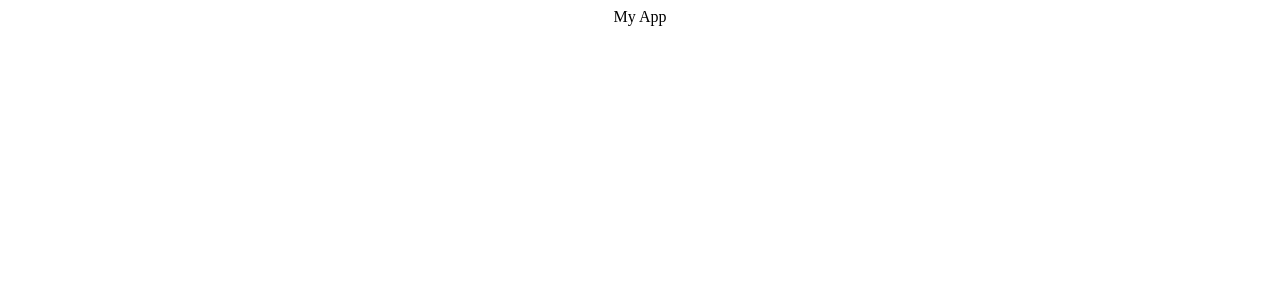
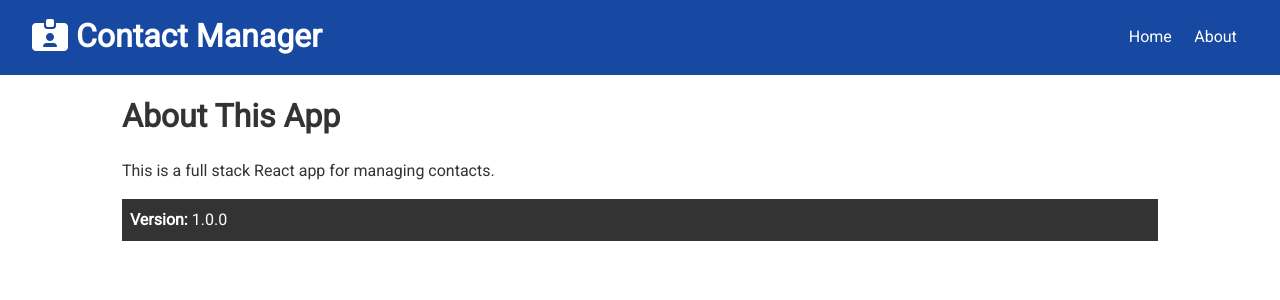
Before and after one commit to jstone18/contact-keeper-app, a React (Create React App) app in the folder client/: page /about in a window 1280 px wide. Shown: the top 300 px of the page. Built offline with nearby package versions, Linux system fonts and the light colour scheme.

Commit message:
Create Navbar component, Home & About pages

```diff
--- a/client/src/App.css
+++ b/client/src/App.css
@@ -1,38 +1,447 @@
-.App {
-  text-align: center;
+@import url("https://fonts.googleapis.com/css?family=Roboto");
+
+/* Global Styles */
+:root {
+	--primary-color: #003699;
+	--dark-color: #333333;
+	--light-color: #f4f4f4;
+	--danger-color: #dc3545;
+	--success-color: #28a745;
 }
 
-.App-logo {
-  height: 40vmin;
-  pointer-events: none;
+* {
+	box-sizing: border-box;
+	margin: 0;
+	padding: 0;
 }
 
-@media (prefers-reduced-motion: no-preference) {
-  .App-logo {
-    animation: App-logo-spin infinite 20s linear;
-  }
+body {
+	font-family: "Roboto", sans-serif;
+	font-size: 1rem;
+	line-height: 1.6;
+	background-color: #fff;
+	color: #333;
 }
 
-.App-header {
-  background-color: #282c34;
-  min-height: 100vh;
-  display: flex;
-  flex-direction: column;
-  align-items: center;
-  justify-content: center;
-  font-size: calc(10px + 2vmin);
-  color: white;
+a {
+	color: var(--primary-color);
+	text-decoration: none;
 }
 
-.App-link {
-  color: #61dafb;
+a:hover {
+	color: #666;
 }
 
-@keyframes App-logo-spin {
-  from {
-    transform: rotate(0deg);
-  }
-  to {
-    transform: rotate(360deg);
-  }
+ul {
+	list-style: none;
 }
+
+img {
+	width: 100%;
+}
+
+/* Utilities */
+.container {
+	max-width: 1100px;
+	margin: auto;
+	overflow: hidden;
+	padding: 0 2rem;
+}
+
+/* Text Styles*/
+.x-large {
+	font-size: 4rem;
+	line-height: 1.2;
+	margin-bottom: 1rem;
+}
+
+.large {
+	font-size: 3rem;
+	line-height: 1.2;
+	margin-bottom: 1rem;
+}
+
+.lead {
+	font-size: 1.5rem;
+	margin-bottom: 1rem;
+}
+
+.text-center {
+	text-align: center;
+}
+
+.text-primary {
+	color: var(--primary-color);
+}
+
+.text-dark {
+	color: var(--dark-color);
+}
+
+.text-center {
+	text-align: center;
+}
+
+.text-right {
+	text-align: right;
+}
+
+.text-left {
+	text-align: left;
+}
+
+/* Cards */
+.card {
+	padding: 1rem;
+	border: #ccc 1px dotted;
+	margin: 0.7rem 0;
+}
+
+/* List */
+.list {
+	margin: 0.5rem 0;
+}
+
+.list li {
+	padding-bottom: 0.3rem;
+}
+
+/* Padding */
+.p {
+	padding: 0.5rem;
+}
+.p-1 {
+	padding: 1rem;
+}
+.p-2 {
+	padding: 2rem;
+}
+.p-3 {
+	padding: 3rem;
+}
+.py {
+	padding: 0.5rem 0;
+}
+.py-1 {
+	padding: 1rem 0;
+}
+.py-2 {
+	padding: 2rem 0;
+}
+.py-3 {
+	padding: 3rem 0;
+}
+
+/* Margin */
+.m {
+	margin: 0.5rem;
+}
+.m-1 {
+	margin: 1rem;
+}
+.m-2 {
+	margin: 2rem;
+}
+.m-3 {
+	margin: 3rem;
+}
+.my {
+	margin: 0.5rem 0;
+}
+.my-1 {
+	margin: 1rem 0;
+}
+.my-2 {
+	margin: 2rem 0;
+}
+.my-3 {
+	margin: 3rem 0;
+}
+
+/* Grid */
+.grid-2 {
+	display: grid;
+	grid-template-columns: repeat(2, 1fr);
+	grid-gap: 1rem;
+}
+
+.grid-3 {
+	display: grid;
+	grid-template-columns: repeat(3, 1fr);
+	grid-gap: 1rem;
+}
+
+.grid-4 {
+	display: grid;
+	grid-template-columns: repeat(4, 1fr);
+	grid-gap: 1rem;
+}
+
+.grid-2-3 {
+	display: grid;
+	grid-template-columns: 2fr 3fr;
+	grid-gap: 1rem;
+}
+
+.btn {
+	display: inline-block;
+	background: var(--light-color);
+	color: #333;
+	padding: 0.4rem 1.3rem;
+	font-size: 1rem;
+	border: none;
+	cursor: pointer;
+	margin-right: 0.5rem;
+	transition: opacity 0.2s ease-in;
+	outline: none;
+}
+
+.btn-link {
+	background: none;
+	padding: 0;
+	margin: 0;
+}
+
+.btn-block {
+	display: block;
+	width: 100%;
+}
+
+.btn-sm {
+	font-size: 0.8rem;
+	padding: 0.3rem 1rem;
+	margin-right: 0.2rem;
+}
+
+.badge {
+	font-size: 0.8rem;
+	padding: 0.2rem 0.7rem;
+	text-align: center;
+	margin: 0.3rem;
+	background: var(--light-color);
+	color: #333;
+	border-radius: 5px;
+}
+
+.alert {
+	padding: 0.7rem;
+	margin: 1rem 0;
+	opacity: 0.9;
+	background: var(--light-color);
+	color: #333;
+}
+
+.btn-primary,
+.bg-primary,
+.badge-primary,
+.alert-primary {
+	background: var(--primary-color);
+	color: #fff;
+}
+
+.btn-light,
+.bg-light,
+.badge-light,
+.alert-light {
+	background: var(--light-color);
+	color: #333;
+}
+
+.btn-dark,
+.bg-dark,
+.badge-dark,
+.alert-dark {
+	background: var(--dark-color);
+	color: #fff;
+}
+
+.btn-danger,
+.bg-danger,
+.badge-danger,
+.alert-danger {
+	background: var(--danger-color);
+	color: #fff;
+}
+
+.btn-success,
+.bg-success,
+.badge-success,
+.alert-success {
+	background: var(--success-color);
+	color: #fff;
+}
+
+.btn-white,
+.bg-white,
+.badge-white,
+.alert-white {
+	background: #fff;
+	color: #333;
+	border: #ccc solid 1px;
+}
+
+.btn:hover {
+	opacity: 0.8;
+}
+
+.bg-light,
+.badge-light {
+	border: #ccc solid 1px;
+}
+
+.round-img {
+	border-radius: 50%;
+}
+
+/* Forms */
+input {
+	margin: 1.2rem 0;
+}
+
+.form-text {
+	display: block;
+	margin-top: 0.3rem;
+	color: #888;
+}
+
+input[type="text"],
+input[type="email"],
+input[type="password"],
+input[type="date"],
+select,
+textarea {
+	display: block;
+	width: 100%;
+	padding: 0.4rem;
+	font-size: 1.2rem;
+	border: 1px solid #ccc;
+}
+
+input[type="submit"],
+button {
+	font: inherit;
+}
+
+.form-group {
+	margin: 1.2rem 0;
+}
+
+.form-group input {
+	margin: 0.2rem 0;
+}
+
+.form-container {
+	max-width: 500px;
+	margin: 2rem auto;
+	overflow: hidden;
+	padding: 0 2rem;
+}
+
+.form-container h1,
+h2,
+h3 {
+	text-align: center;
+}
+
+table th,
+table td {
+	padding: 1rem;
+	text-align: left;
+}
+
+table th {
+	background: var(--light-color);
+}
+
+/* Navbar */
+.navbar {
+	display: flex;
+	justify-content: space-between;
+	align-items: center;
+	padding: 0.7rem 2rem;
+	z-index: 1;
+	width: 100%;
+	border-bottom: solid 1px var(--primary-color);
+	opacity: 0.9;
+	margin-bottom: 1rem;
+}
+
+.navbar ul {
+	display: flex;
+}
+
+.navbar a {
+	color: #fff;
+	padding: 0.45rem;
+	margin: 0 0.25rem;
+}
+
+.navbar a:hover {
+	color: var(--light-color);
+}
+
+.navbar .welcome span {
+	margin-right: 0.6rem;
+}
+
+/* Animation (Add After) */
+.item-enter {
+	opacity: 0.01;
+}
+
+.item-enter-active {
+	opacity: 1;
+	transition: opacity 1000ms ease-in;
+}
+
+.item-exit {
+	opacity: 1;
+	/* transform: translateX(0); */
+}
+
+.item-exit-active {
+	opacity: 0.01;
+	/* transform: translateX(1000px); */
+	transition: opacity 1000ms ease-in;
+}
+
+/* Mobile Styles */
+@media (max-width: 700px) {
+	.hide-sm {
+		display: none;
+	}
+
+	.grid-2,
+	.grid-3,
+	.grid-4 {
+		grid-template-columns: 1fr;
+	}
+
+	/* Text Styles */
+	.x-large {
+		font-size: 3rem;
+	}
+
+	.large {
+		font-size: 2rem;
+	}
+
+	.lead {
+		font-size: 1rem;
+	}
+
+	/* Navbar */
+	.navbar {
+		display: block;
+		text-align: center;
+	}
+
+	.navbar h1 {
+		margin-bottom: 0.6rem;
+	}
+
+	.navbar ul {
+		text-align: center;
+		justify-content: center;
+	}
+}
--- a/client/src/App.js
+++ b/client/src/App.js
@@ -1,8 +1,24 @@
-import React from "react";
+import React, { Fragment } from "react";
+import { BrowserRouter as Router, Route, Switch } from "react-router-dom";
 import "./App.css";
+import Navbar from "./components/layout/Navbar";
+import Home from "./components/pages/Home";
+import About from "./components/pages/About";
 
 const App = () => {
-	return <div className="App">My App</div>;
+	return (
+		<Router>
+			<Fragment>
+				<Navbar />
+				<div className="container">
+					<Switch>
+						<Route exact path="/" component={Home} />
+						<Route exact path="/about" component={About} />
+					</Switch>
+				</div>
+			</Fragment>
+		</Router>
+	);
 };
 
 export default App;
--- /dev/null
+++ b/client/src/components/layout/Navbar.js
@@ -0,0 +1,33 @@
+import React from "react";
+import PropTypes from "prop-types";
+import { Link } from "react-router-dom";
+
+const Navbar = ({ icon, title }) => {
+	return (
+		<div className="navbar bg-primary">
+			<h1>
+				<i className={icon} /> {title}
+			</h1>
+			<ul>
+				<li>
+					<Link to="/">Home</Link>
+				</li>
+				<li>
+					<Link to="/about">About</Link>
+				</li>
+			</ul>
+		</div>
+	);
+};
+
+Navbar.propTypes = {
+	title: PropTypes.string.isRequired,
+	icon: PropTypes.string
+};
+
+Navbar.defaultProps = {
+	title: "Contact Manager",
+	icon: "fas fa-id-card-alt"
+};
+
+export default Navbar;
--- /dev/null
+++ b/client/src/components/pages/About.js
@@ -0,0 +1,17 @@
+import React from "react";
+
+const About = () => {
+	return (
+		<div>
+			<h1>About This App</h1>
+			<p className="my-1">
+				This is a full stack React app for managing contacts.
+			</p>
+			<p className="bg-dark p">
+				<strong>Version: </strong>1.0.0
+			</p>
+		</div>
+	);
+};
+
+export default About;
--- /dev/null
+++ b/client/src/components/pages/Home.js
@@ -0,0 +1,11 @@
+import React from "react";
+
+const Home = () => {
+	return (
+		<div>
+			<h2>Home</h2>
+		</div>
+	);
+};
+
+export default Home;
```
